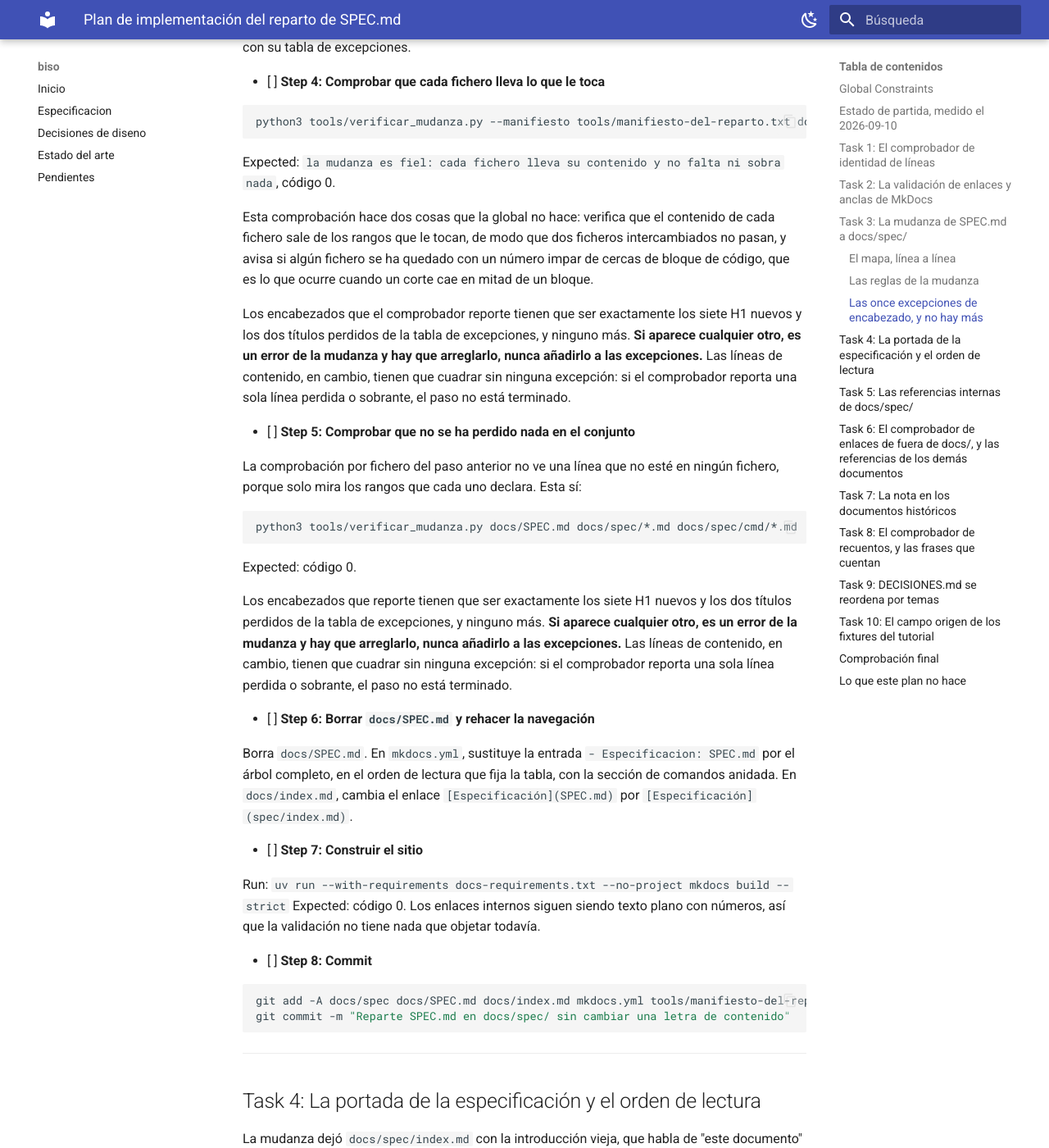
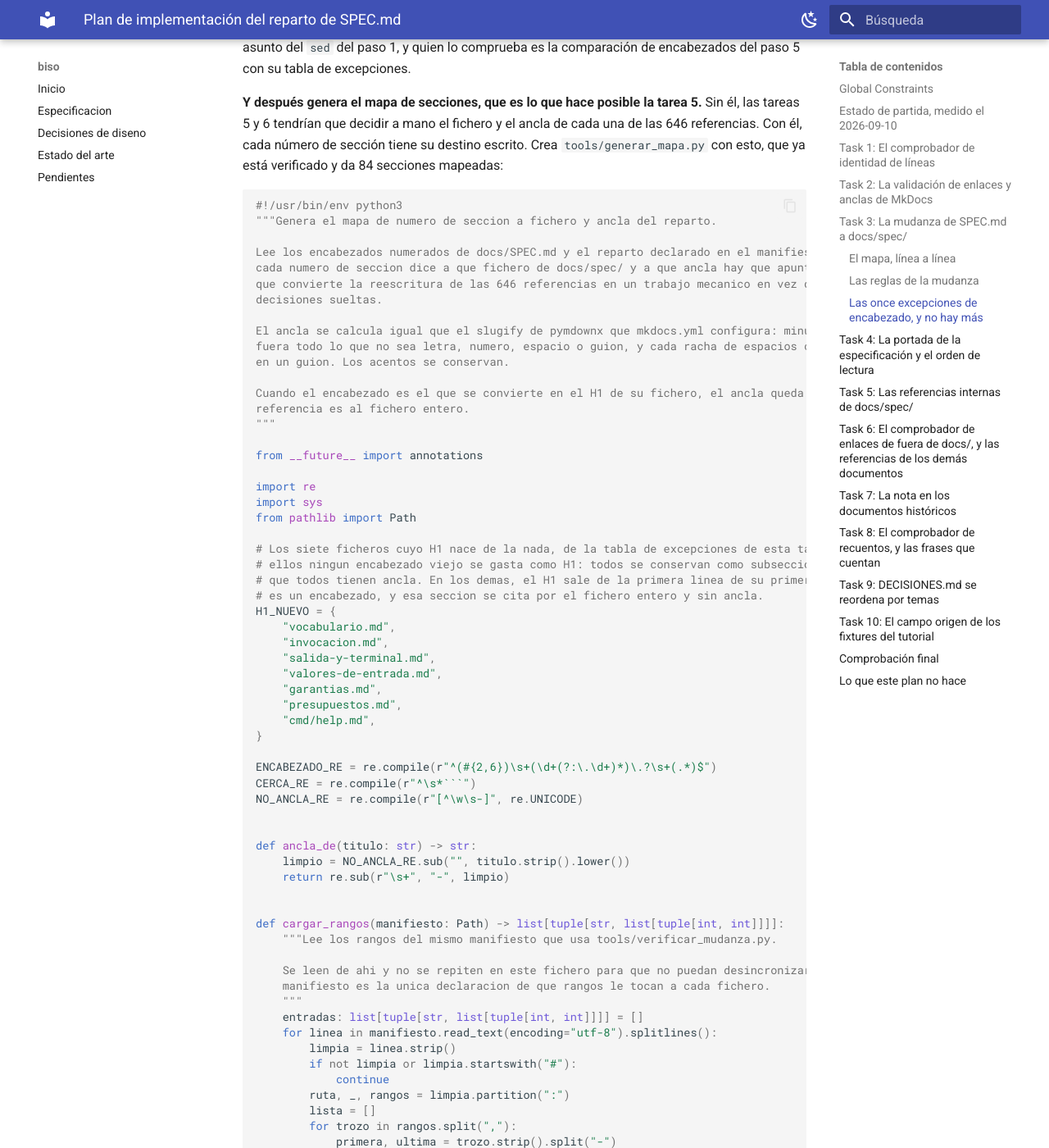
Before and after one commit to avilches/Biso, an MkDocs documentation site: the page built from docs/superpowers/plans/2026-09-10-reparto-de-la-spec.md, in a window 1280 px wide and 1400 px high, scrolled down 14775 px. Shown: the whole window at 82% size. Built offline with MkDocs 1.6.1 and Material for MkDocs 9.7.7, drawn with Linux system fonts in a browser that asks for light colours; some of the changed text lies outside the part shown.

Commit message:
Anade el mapa de secciones que hace mecanica la reescritura de referencias
Las tareas 5 y 6 pedian reescribir 646 referencias decidiendo a mano el fichero y
el ancla de cada una. El generador lee los encabezados numerados del SPEC.md y los
rangos del manifiesto, y escribe el destino de cada numero de seccion. Verificado:
84 secciones mapeadas y un solo aviso, el del encabezado de la linea 506 que la
tabla de excepciones ya declara perdido.

Los rangos los lee del manifiesto y no los repite, para que no se desincronicen.

````diff
--- a/docs/superpowers/plans/2026-09-10-reparto-de-la-spec.md
+++ b/docs/superpowers/plans/2026-09-10-reparto-de-la-spec.md
@@ -449,6 +449,8 @@ número y suben de nivel.
 - Delete: `docs/SPEC.md`
 - Create: los 34 ficheros de la tabla de abajo
 - Create: `tools/manifiesto-del-reparto.txt`
+- Create: `tools/generar_mapa.py`
+- Create: `tools/mapa-de-secciones.txt`
 - Modify: `mkdocs.yml` (el `nav`)
 - Modify: `docs/index.md` (el enlace a la especificación)
 
@@ -614,6 +616,132 @@ líneas de contenido y descarta los encabezados, así que da igual que el rango
 encabezado viejo o no. Que el encabezado se copie o se sustituya por el H1 es asunto del `sed` del paso 1,
 y quien lo comprueba es la comparación de encabezados del paso 5 con su tabla de excepciones.
 
+**Y después genera el mapa de secciones, que es lo que hace posible la tarea 5.** Sin él, las tareas 5 y 6
+tendrían que decidir a mano el fichero y el ancla de cada una de las 646 referencias. Con él, cada número
+de sección tiene su destino escrito. Crea `tools/generar_mapa.py` con esto, que ya está verificado y da 84
+secciones mapeadas:
+
+```python
+#!/usr/bin/env python3
+"""Genera el mapa de numero de seccion a fichero y ancla del reparto.
+
+Lee los encabezados numerados de docs/SPEC.md y el reparto declarado en el manifiesto, y para
+cada numero de seccion dice a que fichero de docs/spec/ y a que ancla hay que apuntar. Es lo
+que convierte la reescritura de las 646 referencias en un trabajo mecanico en vez de en 646
+decisiones sueltas.
+
+El ancla se calcula igual que el slugify de pymdownx que mkdocs.yml configura: minusculas,
+fuera todo lo que no sea letra, numero, espacio o guion, y cada racha de espacios convertida
+en un guion. Los acentos se conservan.
+
+Cuando el encabezado es el que se convierte en el H1 de su fichero, el ancla queda vacia y la
+referencia es al fichero entero.
+"""
+
+from __future__ import annotations
+
+import re
+import sys
+from pathlib import Path
+
+# Los siete ficheros cuyo H1 nace de la nada, de la tabla de excepciones de esta tarea. En
+# ellos ningun encabezado viejo se gasta como H1: todos se conservan como subsecciones, asi
+# que todos tienen ancla. En los demas, el H1 sale de la primera linea de su primer rango, que
+# es un encabezado, y esa seccion se cita por el fichero entero y sin ancla.
+H1_NUEVO = {
+    "vocabulario.md",
+    "invocacion.md",
+    "salida-y-terminal.md",
+    "valores-de-entrada.md",
+    "garantias.md",
+    "presupuestos.md",
+    "cmd/help.md",
+}
+
+ENCABEZADO_RE = re.compile(r"^(#{2,6})\s+(\d+(?:\.\d+)*)\.?\s+(.*)$")
+CERCA_RE = re.compile(r"^\s*```")
+NO_ANCLA_RE = re.compile(r"[^\w\s-]", re.UNICODE)
+
+
+def ancla_de(titulo: str) -> str:
+    limpio = NO_ANCLA_RE.sub("", titulo.strip().lower())
+    return re.sub(r"\s+", "-", limpio)
+
+
+def cargar_rangos(manifiesto: Path) -> list[tuple[str, list[tuple[int, int]]]]:
+    """Lee los rangos del mismo manifiesto que usa tools/verificar_mudanza.py.
+
+    Se leen de ahi y no se repiten en este fichero para que no puedan desincronizarse: el
+    manifiesto es la unica declaracion de que rangos le tocan a cada fichero.
+    """
+    entradas: list[tuple[str, list[tuple[int, int]]]] = []
+    for linea in manifiesto.read_text(encoding="utf-8").splitlines():
+        limpia = linea.strip()
+        if not limpia or limpia.startswith("#"):
+            continue
+        ruta, _, rangos = limpia.partition(":")
+        lista = []
+        for trozo in rangos.split(","):
+            primera, ultima = trozo.strip().split("-")
+            lista.append((int(primera), int(ultima)))
+        entradas.append((ruta.strip().removeprefix("docs/spec/"), lista))
+    return entradas
+
+
+def fichero_de_linea(rangos_por_fichero, numero: int) -> str | None:
+    for fichero, rangos in rangos_por_fichero:
+        for primera, ultima in rangos:
+            if primera <= numero <= ultima:
+                return fichero
+    return None
+
+
+def main() -> int:
+    spec = Path("docs/SPEC.md")
+    manifiesto = Path(sys.argv[1] if len(sys.argv) > 1 else "tools/manifiesto-del-reparto.txt")
+    rangos_por_fichero = cargar_rangos(manifiesto)
+    primera_linea_de = {f: r[0][0] for f, r in rangos_por_fichero}
+    filas: list[tuple[str, str, str, str]] = []
+    dentro_de_bloque = False
+    for numero, linea in enumerate(spec.read_text(encoding="utf-8").splitlines(), start=1):
+        if CERCA_RE.match(linea):
+            dentro_de_bloque = not dentro_de_bloque
+            continue
+        if dentro_de_bloque:
+            continue
+        coincidencia = ENCABEZADO_RE.match(linea)
+        if not coincidencia:
+            continue
+        seccion, titulo = coincidencia.group(2), coincidencia.group(3).strip()
+        fichero = fichero_de_linea(rangos_por_fichero, numero)
+        if fichero is None:
+            print(f"AVISO: la seccion {seccion} de la linea {numero} no cae en ningun rango", file=sys.stderr)
+            continue
+        es_h1 = fichero not in H1_NUEVO and primera_linea_de[fichero] == numero
+        ancla = "" if es_h1 else ancla_de(titulo)
+        filas.append((seccion, fichero, ancla, titulo))
+    ancho = max(len(f[0]) for f in filas)
+    for seccion, fichero, ancla, titulo in filas:
+        destino = fichero if not ancla else f"{fichero}#{ancla}"
+        print(f"{seccion:<{ancho}}  {destino}  \"{titulo}\"")
+    print(f"\n{len(filas)} secciones numeradas mapeadas", file=sys.stderr)
+    return 0
+
+
+if __name__ == "__main__":
+    sys.exit(main())
+```
+
+Y guarda su salida:
+
+```bash
+python3 tools/generar_mapa.py > tools/mapa-de-secciones.txt
+```
+
+Expected: 84 secciones mapeadas y **un solo aviso**, el de que la sección 4 de la línea 506 no cae en ningún
+rango, que es el encabezado que la tabla de excepciones declara perdido. Si sale cualquier otro aviso, el
+manifiesto no cuadra con la tabla.
+
 - [ ] **Step 4: Comprobar que cada fichero lleva lo que le toca**
 
 ```bash
@@ -664,7 +792,7 @@ tiene nada que objetar todavía.
 - [ ] **Step 8: Commit**
 
 ```bash
-git add -A docs/spec docs/SPEC.md docs/index.md mkdocs.yml tools/manifiesto-del-reparto.txt
+git add -A docs/spec docs/SPEC.md docs/index.md mkdocs.yml tools/
 git commit -m "Reparte SPEC.md en docs/spec/ sin cambiar una letra de contenido"
 ```
 
@@ -735,14 +863,25 @@ la sección ["Cómo se elige el tablero"](resolucion-del-tablero.md#cómo-se-eli
 
 Reglas:
 
+**El destino de cada número te lo da `tools/mapa-de-secciones.txt`, que generó la tarea 3.** No lo deduzcas
+ni lo inventes: búscalo ahí. Cada línea tiene el número de sección, el destino ya montado con su ancla, y
+entre comillas el título, que es el texto que va dentro del enlace. Así:
+
+```
+3.2     resolucion-del-tablero.md  "Cómo se elige el tablero"
+4.11    modelo-de-datos.md#identificadores  "Identificadores"
+10.4    cmd/ls.md  "`biso ls`"
+10.13   cmd/help.md#biso-help  "`biso help`"
+```
+
+Un destino sin ancla es una sección que ahora es un fichero entero, y entonces el enlace va al fichero.
+
+Reglas de la ruta, que el mapa no lleva porque depende de dónde esté el fichero que cita:
+
 - Dentro del mismo fichero, solo el ancla: `["El algoritmo de coincidencia"](#el-algoritmo-de-coincidencia)`.
+- Desde otro fichero de `docs/spec/`, la ruta tal cual la da el mapa.
 - Desde `docs/spec/cmd/` hacia `docs/spec/`, un nivel arriba: `../resolucion-del-tablero.md#...`.
-- El ancla se saca del título tal cual, en minúsculas, con los espacios convertidos en guiones,
-  conservando los acentos y quitando las comillas de código, los dos puntos y las comas. El título
-  `` Los verbos del ciclo: `start`, `note`, `comment` `` da `los-verbos-del-ciclo-start-note-comment`.
-- Cuando la referencia apuntaba a una sección de nivel 2 que ahora es un fichero entero, el enlace es al
-  fichero sin ancla: `[la especificación de `biso doctor`](cmd/doctor.md)`.
-- **No inventes el ancla de memoria.** Si dudas, mírala en el encabezado del fichero de destino.
+- Desde `docs/spec/cmd/` hacia otro fichero de `cmd/`, sin el prefijo: `ls.md#...`.
 
 - [ ] **Step 3: Comprobar que no queda ninguna por número**
 
@@ -979,8 +1118,9 @@ Expected: PASS, las veinte pruebas de los dos ficheros.
 
 - [ ] **Step 5: Reescribir las referencias de los ocho documentos**
 
-Con la misma forma de la tarea 5, y con la ruta que corresponda al sitio de cada fichero: los de `docs/`
-apuntan a `spec/...`, `CLAUDE.md` a `docs/spec/...`, y los de `bench/sqlite-driver/` a
+Con la misma forma de la tarea 5 y con los destinos de `tools/mapa-de-secciones.txt`, poniéndole delante la
+ruta que corresponda al sitio de cada fichero: los de `docs/` apuntan a `spec/...`, `CLAUDE.md` a
+`docs/spec/...`, y los de `bench/sqlite-driver/` a
 `../../docs/spec/...`. Son 97 en `docs/DECISIONES.md`, 35 en `INTEGRATION.md`, 24 en
 `bench/sqlite-driver/RESULTADOS.md`, 11 en `docs/ESTADO-DEL-ARTE.md`, 10 en `CLAUDE.md`, 9 en
 `docs/PENDIENTES.md` y 6 en `bench/sqlite-driver/README.md`. En `docs/index.md`, actualiza además la lista
````
